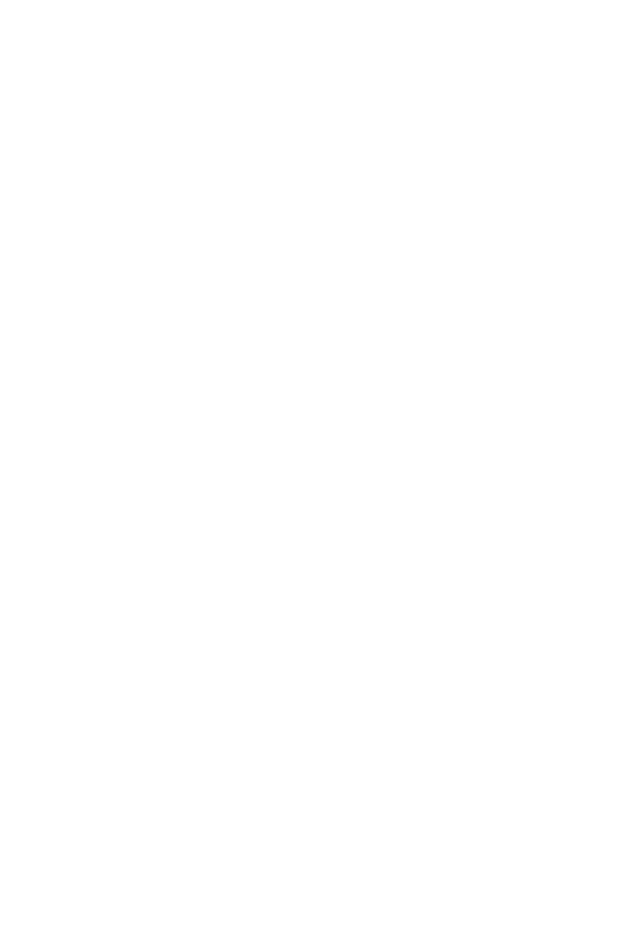
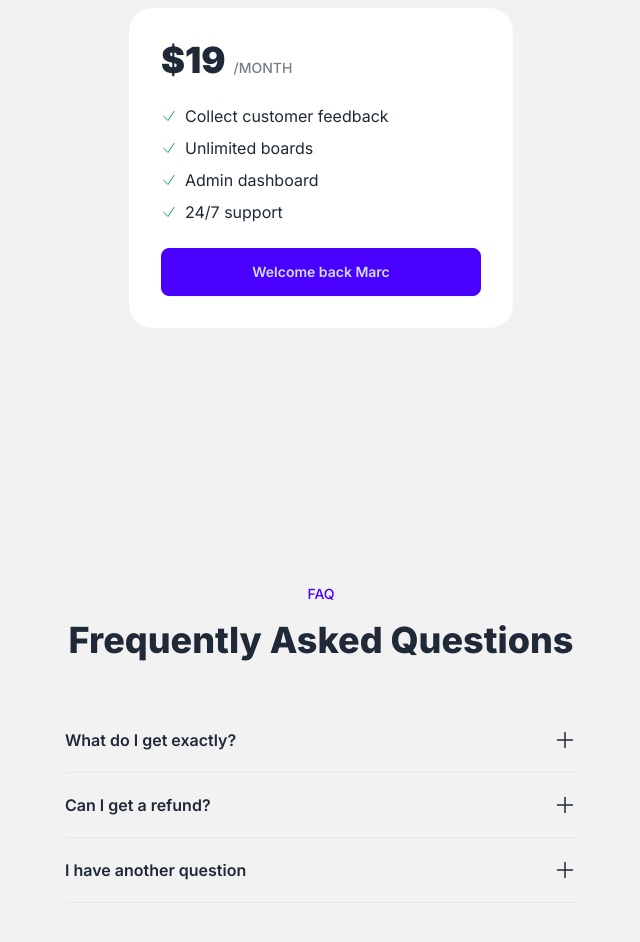
Before and after one commit to gabrielvilacca/codefast-saas, a Next.js app: page / in a window 1280 px wide. Shown: the part 820-1762 px from the top of the page, without its empty margins (319-959 px from the left). Before the commit the page ends 800 px from the top, so only its background shows below. Built offline with nearby package versions, Linux system fonts and the light colour scheme.

Commit message:
polish homepage

```diff
--- a/app/layout.js
+++ b/app/layout.js
@@ -10,7 +10,7 @@
 
 export default function RootLayout({ children }) {
   return (
-    <html lang="en" data-theme="light">
+    <html lang="en" data-theme="light" className="scroll-smooth">
       <body className={inter.className}>{children}</body>
     </html>
   );
--- a/app/page.js
+++ b/app/page.js
@@ -1,4 +1,6 @@
 import ButtonLogin from "@/components/ButtonLogin";
+import FAQListItem from "@/components/FAQListItem";
+import ListItem from "@/components/ListItems";
 
 export default function Home() {
   const isLoggedIn = true;
@@ -6,16 +8,18 @@
 
   return (
     <main>
+      {/* HEADER */}
       <section className="bg-base-200 flex justify-between items-center px-8 py-2">
         <div className="font-bold">CodeFastSaaS</div>
         <div className="space-x-4 max-md:hidden">
-          <a className="link link-hover">Pricing</a>
-          <a className="link link-hover">FAQ</a>
+          <a className="link link-hover" href="#pricing">Pricing</a>
+          <a className="link link-hover" href="#faq">FAQ</a>
         </div>
         <div>
           <ButtonLogin isLoggedIn={isLoggedIn} name={name} />
         </div>
       </section>
+      {/* HERO */}
       <section className=" text-center py-32 px-8 max-w-3xl mx-auto">
         <h1 className="text-4xl lg:text-5xl font-extrabold mb-6">
           Collect customer feedback to build better products
@@ -27,6 +31,81 @@
 
         <ButtonLogin isLoggedIn={isLoggedIn} name={name} />
       </section>
+
+      {/* PRICING */}
+      <section className="bg-base-200" id="pricing">
+        <div className="py-32 px-8 max-w-3xl mx-auto">
+          <p className="text-sm uppercase font-medium text-center text-primary mb-4">
+            Pricing
+          </p>
+          <h2 className="text-3xl lg:text-4xl font-extrabold mb-12 text-center">
+            A pricing that adapts to your need
+          </h2>
+
+          <div className="p-8 bg-base-100 max-w-96 rounded-3xl mx-auto space-y-6">
+            <div className="flex gap-2 items-baseline">
+              <div className="text-4xl font-black">$19</div>
+              <div className="uppercase text-sm font-medium opacity-60">
+                /month
+              </div>
+            </div>
+
+            <ul className="space-y-2">
+              {[
+                "Collect customer feedback",
+                "Unlimited boards",
+                "Admin dashboard",
+                "24/7 support",
+              ].map((priceItem) => (
+                <li className="flex gap-2 items-center" key={priceItem}>
+                  <svg
+                    xmlns="http://www.w3.org/2000/svg"
+                    fill="none"
+                    viewBox="0 0 24 24"
+                    strokeWidth={1.5}
+                    stroke="currentColor"
+                    className="text-green-600 size-4"
+                  >
+                    <path
+                      strokeLinecap="round"
+                      strokeLinejoin="round"
+                      d="m4.5 12.75 6 6 9-13.5"
+                    />
+                  </svg>
+                  {priceItem}
+                </li>
+              ))}
+            </ul>
+
+            <ButtonLogin
+              isLoggedIn={isLoggedIn}
+              name={name}
+              extraStyle="w-full"
+            />
+          </div>
+        </div>
+      </section>
+
+      {/* FAQ */}
+      <section className="bg-base-200" id="faq">
+        <div className="py-32 px-8 max-w-3xl mx-auto">
+          <p className="text-sm uppercase font-medium text-center text-primary mb-4">
+            FAQ
+          </p>
+          <h2 className="text-3xl lg:text-4xl font-extrabold mb-12 text-center">
+            Frequently Asked Questions
+          </h2>
+          <ul className="max-w-lg mx-auto">
+            {[
+              { question: "What do I get exactly?", answer: "Lorem Ipseum" },
+              { question: "Can I get a refund?", answer: "Lorem Ipseum" },
+              { question: "I have another question", answer: "Lorem Ipseum" },
+            ].map((qa) => (
+              <FAQListItem key={qa.question} qa={qa} />
+            ))}
+          </ul>
+        </div>
+      </section>
     </main>
   );
 }
--- a/components/ButtonLogin.js
+++ b/components/ButtonLogin.js
@@ -1,9 +1,14 @@
 import Link from "next/link";
 
-const ButtonLogin = ({ isLoggedIn, name }) => {
+const ButtonLogin = ({ isLoggedIn, name, extraStyle }) => {
+  console.log(extraStyle);
+
   if (isLoggedIn) {
     return (
-      <Link href="/dashboard" className="btn btn-primary">
+      <Link
+        href="/dashboard"
+        className={`btn btn-primary ${extraStyle ? extraStyle : ""}`}
+      >
         Welcome back {name}
       </Link>
     );
--- /dev/null
+++ b/components/FAQListItem.js
@@ -0,0 +1,55 @@
+"use client";
+
+import { useState } from "react";
+
+const FAQListItem = ({ qa }) => {
+  const [isOpen, setIsOpen] = useState(false);
+
+  return (
+    <div>
+      <li key={qa.question}>
+        {/* 1. Question (clickable)*/}
+        <button
+          className="py-5 font-semibold border-b w-full text-left flex items-center justify-between"
+          onClick={() => setIsOpen(!isOpen)}
+        >
+          <p>{qa.question}</p>
+
+          {isOpen ? (
+            <svg
+              xmlns="http://www.w3.org/2000/svg"
+              fill="none"
+              viewBox="0 0 24 24"
+              strokeWidth={1.5}
+              stroke="currentColor"
+              className="size-6"
+            >
+              <path strokeLinecap="round" strokeLinejoin="round" d="M5 12h14" />
+            </svg>
+          ) : (
+            <svg
+              xmlns="http://www.w3.org/2000/svg"
+              fill="none"
+              viewBox="0 0 24 24"
+              strokeWidth={1.5}
+              stroke="currentColor"
+              className="size-6"
+            >
+              <path
+                strokeLinecap="round"
+                strokeLinejoin="round"
+                d="M12 4.5v15m7.5-7.5h-15"
+              />
+            </svg>
+          )}
+        </button>
+        {/* 2. Answer*/}
+        <div className={`${isOpen ? "block" : "hidden"} mt-3 mb-6 opacity-90`}>
+          {qa.answer}
+        </div>
+      </li>
+    </div>
+  );
+};
+
+export default FAQListItem;
--- /dev/null
+++ b/components/ListItems.js
@@ -0,0 +1,23 @@
+const ListItem = ({ children }) => {
+  return (
+    <li className="flex gap-2 items-center">
+      <svg
+        xmlns="http://www.w3.org/2000/svg"
+        fill="none"
+        viewBox="0 0 24 24"
+        strokeWidth={1.5}
+        stroke="currentColor"
+        className="text-green-600 size-4"
+      >
+        <path
+          strokeLinecap="round"
+          strokeLinejoin="round"
+          d="m4.5 12.75 6 6 9-13.5"
+        />
+      </svg>
+      {children}
+    </li>
+  );
+};
+
+export default ListItem;
```
Also changed, not shown: .eslintrc.json.
